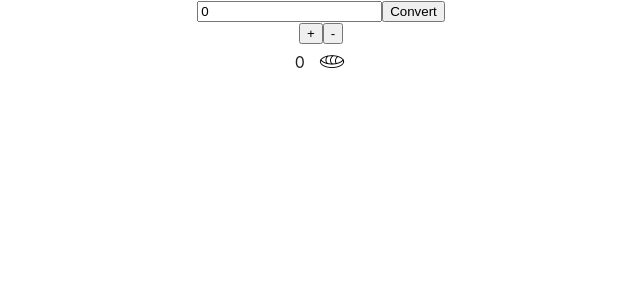
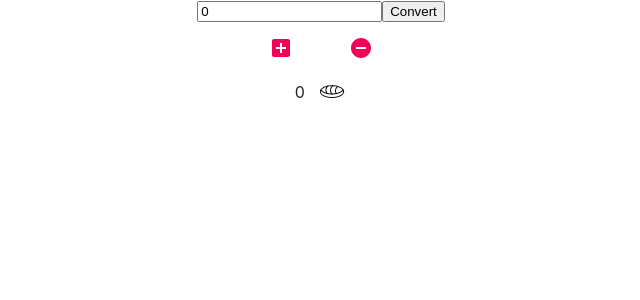
Before and after one commit to vvn-chvz/mayan_base20, a React (Create React App) app: page / in a window 1280 px wide. Shown: the top 300 px of the page, without its empty margins (319-959 px from the left). Built offline with nearby package versions, Linux system fonts and the light colour scheme.

Commit message:
PlusMinus functional component - TODO restore instant update on change

```diff
--- a/src/component/InputContainer.jsx
+++ b/src/component/InputContainer.jsx
@@ -1,6 +1,7 @@
 import * as React from 'react';
 import { convert } from '../logic/convert';
 import "./InputContainer.css";
+import PlusMinus from './PlusMinus';
 import Box from '@material-ui/core/Box';
 import Container from '@material-ui/core/Container';
 
@@ -52,17 +53,15 @@ export default class InputContainer extends React.Component {
 
   render() {
     return (
-      <Container
-      >
+      <Container>
         <form onSubmit={this.convertHandler}>
           <Box color="text.primary">
             <input type="number" step="1" value={this.state.value} onChange={this.handleChange} />
             <button onClick={this.convertHandler}>Convert</button>
           </Box>
-          <Box color="text.primary">
-            <button onClick={this.IncrementItem}>+</button>
-            <button onClick={this.DecrementItem}>-</button>
-          </Box>
+
+            <PlusMinus add={this.IncrementItem} subtract={this.DecrementItem} />
+
           <Box color="text.primary">
             {this.state.result.map((number, i) =>
               <li className={i} key={i}><span>{number}</span> <img alt="" src={images[number + '.png']} /></li>
--- /dev/null
+++ b/src/component/PlusMinus.jsx
@@ -0,0 +1,32 @@
+import React from 'react';
+import { makeStyles } from '@material-ui/core/styles';
+import IconButton from '@material-ui/core/Button';
+import AddCircleIcon from '@material-ui/icons/AddBox';
+import RemoveCircleIcon from '@material-ui/icons/RemoveCircle';
+
+const useStyles = makeStyles((theme) => ({
+    root: {
+        '& > *': {
+            margin: theme.spacing(1),
+        },
+    },
+}));
+
+const PlusMinus = (props) => {
+
+    const classes = useStyles();
+
+
+    return (
+        <div className={classes.root}>
+            <IconButton color="secondary" aria-label="add" onClick={props.add}>
+                <AddCircleIcon />
+            </IconButton>
+            <IconButton color="secondary" aria-label="subtract" onClick={props.subtract}>
+                <RemoveCircleIcon />
+            </IconButton>
+        </div>
+    );
+}
+
+export default PlusMinus;
```
